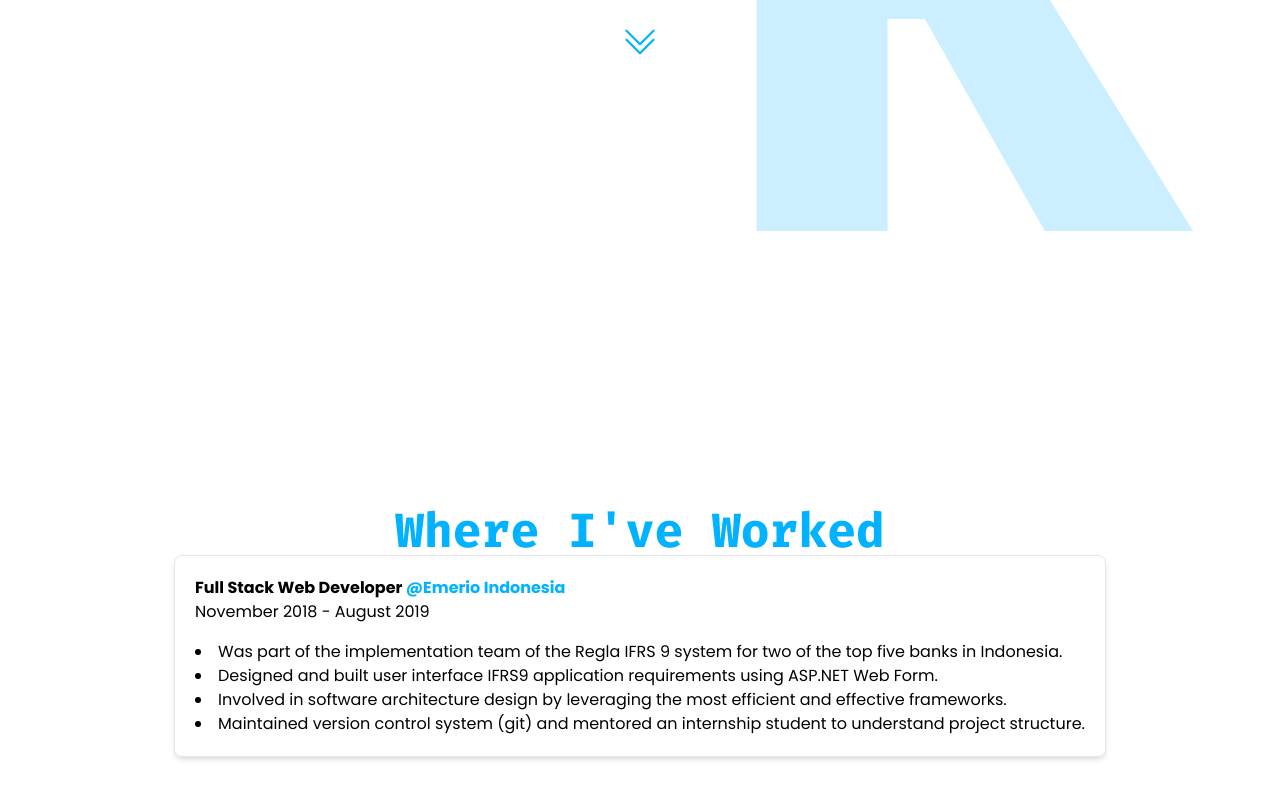
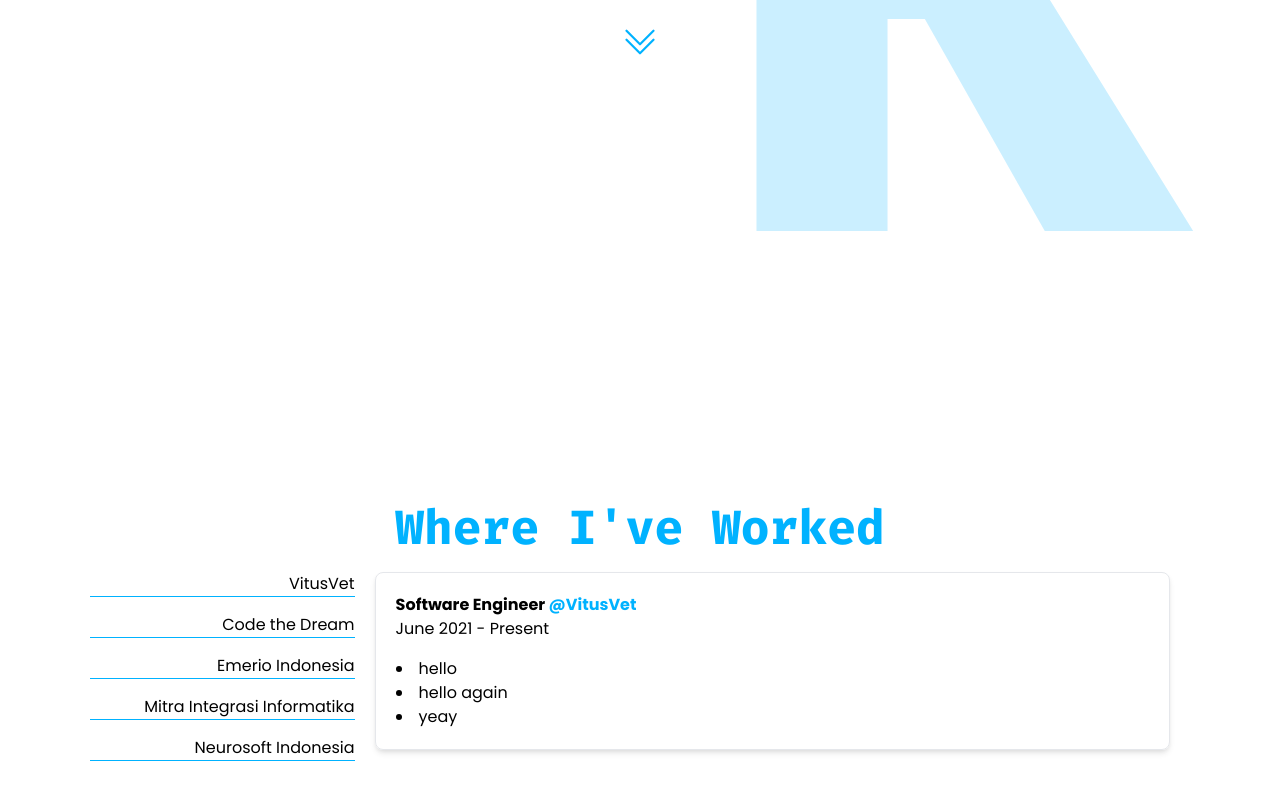
Before and after one commit to raaynaldo/raynaldosutisna, a Next.js app: page / in a window 1280 px wide. Shown: the part 568-1368 px from the top of the page. Built offline with nearby package versions, Linux system fonts and the light colour scheme.

Commit message:
feat: render experience by company

```diff
--- /dev/null
+++ b/components/Experience.jsx
@@ -0,0 +1,59 @@
+import { useState } from 'react';
+
+import { experiences } from '@/data/experience';
+
+export default function Experience() {
+  const [experience, setExperience] = useState(experiences[0]);
+
+  const changeExperienceHandler = (id) => {
+    const exp = experiences.find(
+      (experience) => experience.id === parseInt(id)
+    );
+    setExperience(exp);
+  };
+
+  return (
+    <section className='flex flex-col items-center justify-center h-screen layout'>
+      <h1 className='mb-5 text-primary'>Where I've Worked</h1>
+
+      <select
+        className='mx-5 mb-3 border rounded-md md:hidden'
+        onChange={(e) => changeExperienceHandler(e.target.value)}
+      >
+        {experiences.map(({ id, companyName }) => (
+          <option key={`experience-${id}`} value={id}>
+            {companyName}
+          </option>
+        ))}
+      </select>
+
+      <div class='md:flex w-full md:items-start'>
+        <div className='hidden md:w-1/4 md:space-y-4 md:block'>
+          {experiences.map(({ id, companyName }) => (
+            <div
+              key={`experience-${id}`}
+              value={id}
+              className='text-right border-b cursor-pointer border-primary'
+              onClick={() => changeExperienceHandler(id)}
+            >
+              {companyName}
+            </div>
+          ))}
+        </div>
+
+        <div className='p-5 mx-5 border rounded-lg shadow-md md:w-3/4'>
+          <p className='text-base font-bold'>
+            {experience?.title}{' '}
+            <span className='text-primary'>@{experience?.companyName}</span>
+          </p>
+          <p>{experience?.timeline}</p>
+          <ul className='mt-4 list-disc list-inside'>
+            {experience?.descriptions.map((description) => (
+              <li>{description}</li>
+            ))}
+          </ul>
+        </div>
+      </div>
+    </section>
+  );
+}
--- a/pages/index.jsx
+++ b/pages/index.jsx
@@ -3,6 +3,7 @@ import CustomLink from '@/components/CustomLink';
 import { fontSize } from 'tailwindcss/defaultTheme';
 import { BsChevronDoubleDown, BsList } from 'react-icons/bs';
 import Image from 'next/image';
+import Experience from '@/components/Experience';
 
 export default function Home() {
   return (
@@ -61,7 +62,8 @@ export default function Home() {
           </span>
         </section>
 
-        <section className='flex flex-col items-center justify-center h-screen layout'>
+        <Experience />
+        {/* <section className='flex flex-col items-center justify-center h-screen layout'>
           <h1 className='text-primary'>Where I've Worked</h1>
           <select className='mx-5 mt-5 mb-3 border rounded-md md:hidden'>
             <option>VitusVet</option>
@@ -95,7 +97,7 @@ export default function Home() {
               </li>
             </ul>
           </div>
-        </section>
+        </section> */}
         {/* <footer></footer> */}
       </main>
     </>
```
Also changed, not shown: jsconfig.json (+16 -4 lines).
